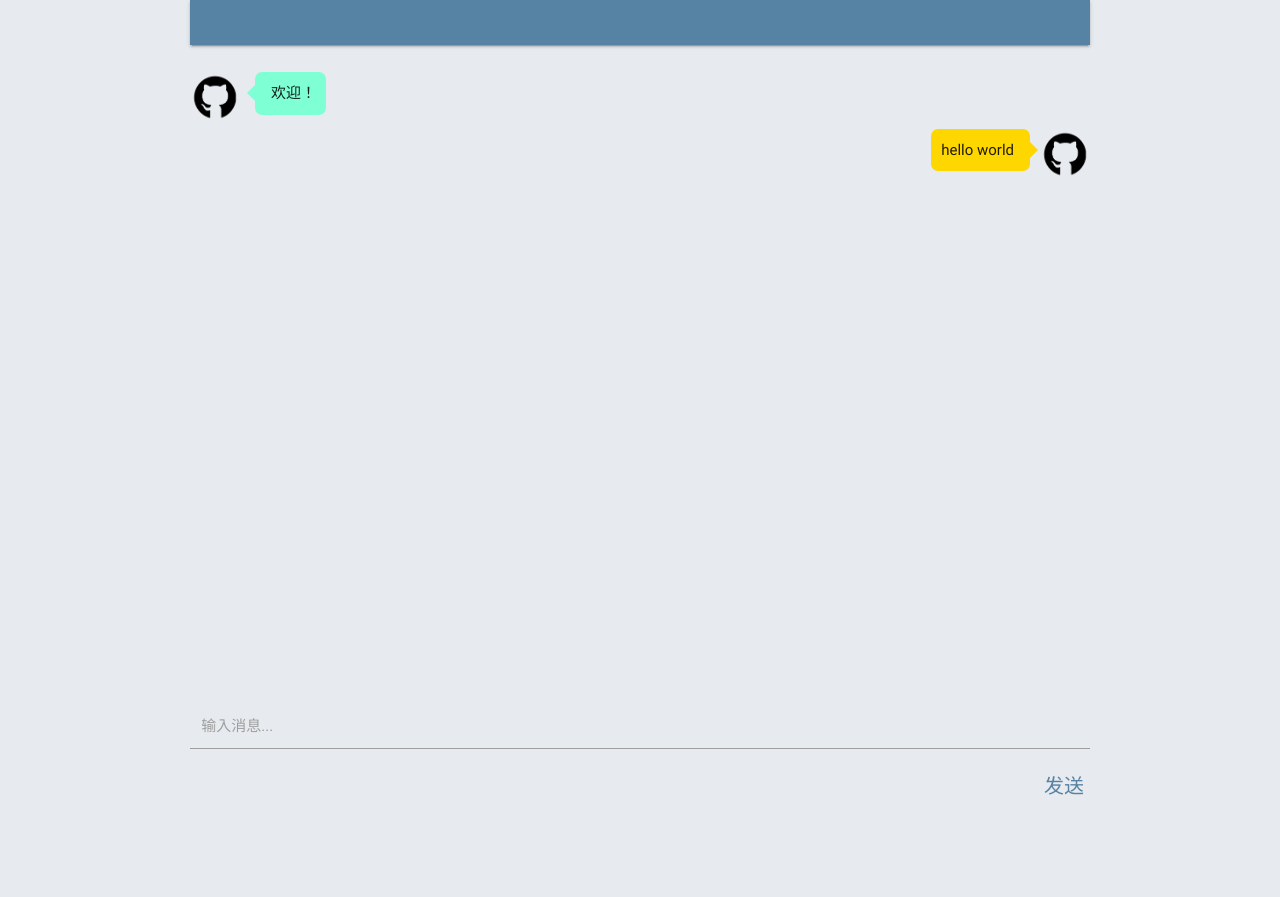
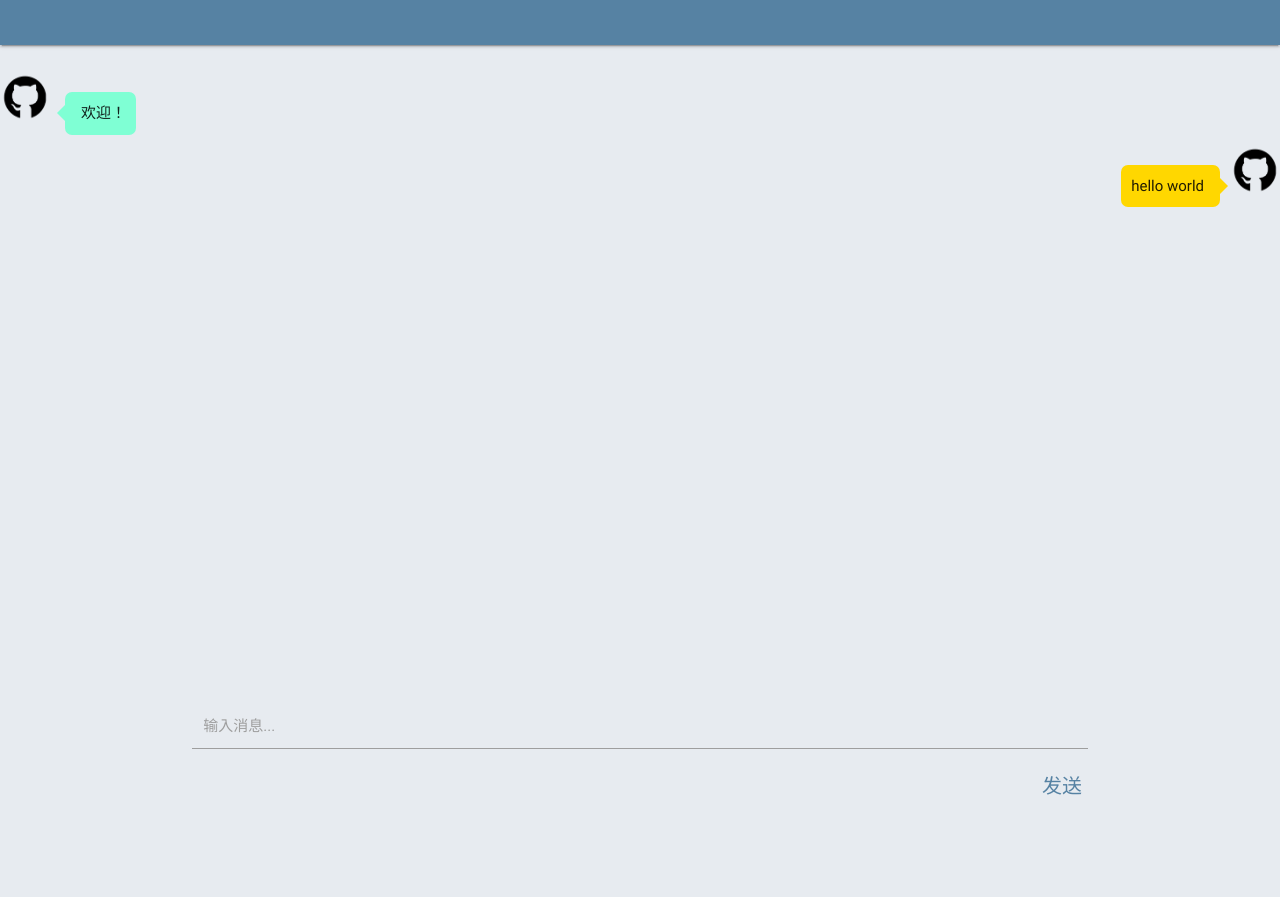
Before and after one commit to x1ah/chatroom, a Flask app: template chatrm/templates/index.html in a window 1280 px wide. Before the commit the page ends 795 px from the top, so only its background shows below. Run offline with Flask 2, Linux system fonts and the light colour scheme; the template is opened without the code that fills it, so the values that code supplies are empty; some libraries are stand-ins or nearby versions.

Commit message:
完善聊天框显示，昵称显示，消息滚动

```diff
--- a/chatrm/static/css/chat.box.css
+++ b/chatrm/static/css/chat.box.css
@@ -7,7 +7,7 @@
 .sender div:nth-of-type(2){
     background-color: aquamarine;
     float: left;
-    margin: 0 20px 10px 15px;
+    margin: 20px 20px 10px 15px;
     padding: 10px 10px 10px 0px;
     border-radius:7px;
 }
@@ -26,8 +26,9 @@
 }
 .receiver div:nth-of-type(2){
     float:right;
+    max-width: 70%;
     background-color: gold;
-    margin: 0 10px 10px 20px;
+    margin: 20px 10px 10px 20px;
     padding: 10px 0px 10px 10px;
     border-radius:7px;
 }
@@ -53,3 +54,23 @@
     right:-16px;
     top:3px;
 }
+.nickname_left {
+  height: 0px;
+  margin-right: 0px;
+  margin-left: 0px;
+  font-size: 10px;
+  margin-bottom: 0px;
+  padding-left: 66px;
+  padding-right: 66px;
+  text-align: start;
+}
+.nickname_right {
+  height: 0px;
+  margin-right: 0px;
+  margin-left: 0px;
+  font-size: 10px;
+  margin-bottom: 0px;
+  padding-left: 66px;
+  padding-right: 66px;
+  text-align: end;
+}
--- a/chatrm/static/css/chatroom.css
+++ b/chatrm/static/css/chatroom.css
@@ -47,22 +47,23 @@ body {
 .chat-index{
   background-color: #5682a3;
   height: 3em;
-  width: 60em;
   margin-left: auto;
   margin-right: auto;
 }
 .input-msg {
   position: absolute;
-  width: 60em;
+  width: 70%;
   margin: auto;
   left: 0em;
   right: 0em;
   bottom: 0em;
 }
 .msgHistory {
-  width: 60em;
   margin: auto;
   margin-top: 1.8em;
+  height: 55em;
+  overflow-y: scroll;
+  overflow-x: hidden;
 }
 .sendmsg {
   float: right;
```
